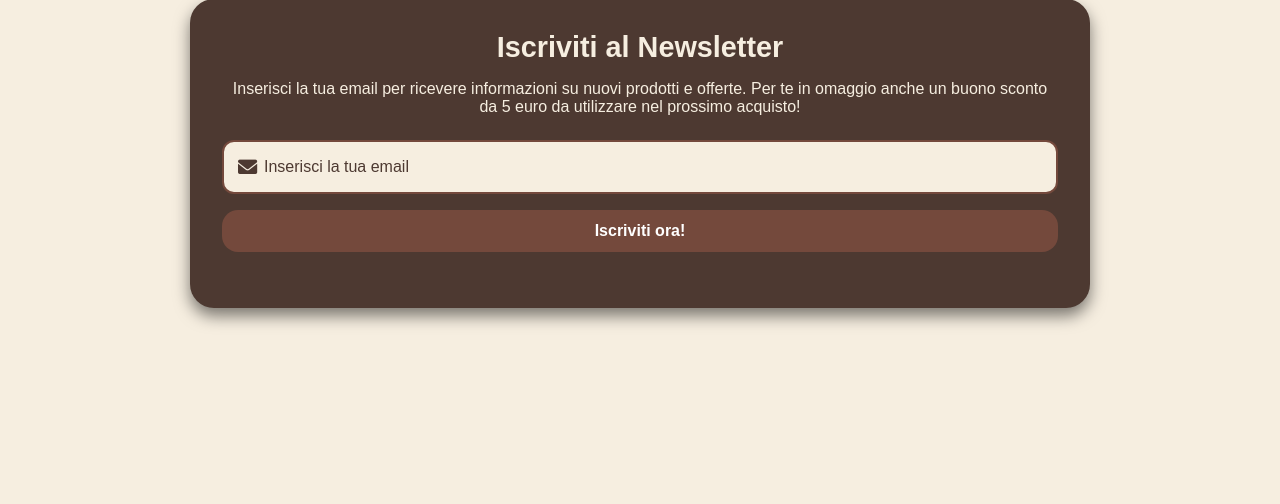
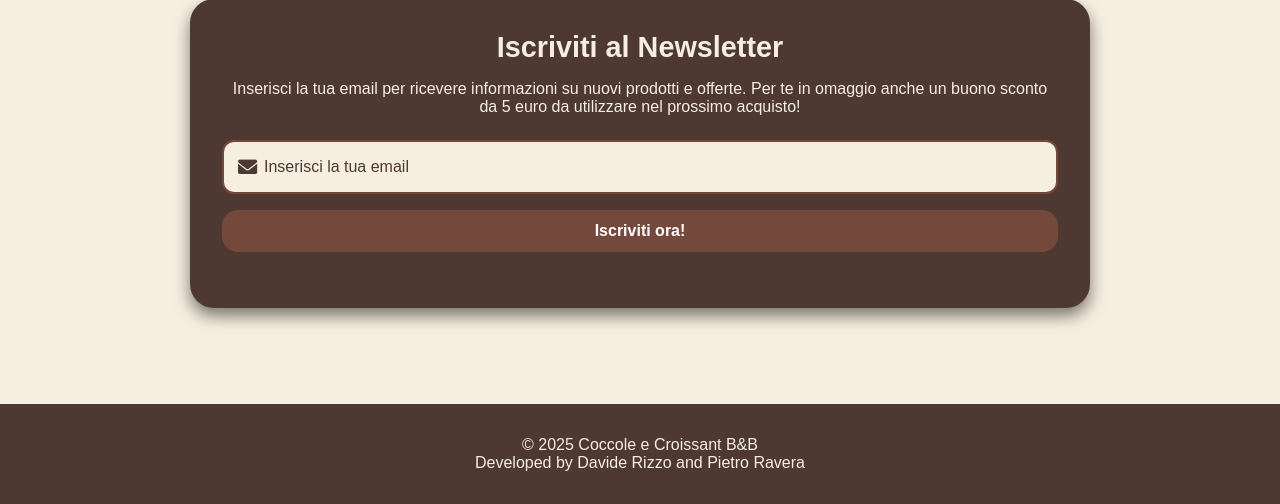
Before and after one commit to Dadox09/SAW-PROJECT, a PHP site: page /websites/ in a window 1280 px wide. Shown: the part 3090-3594 px from the top of the page. Before the commit the page ends 3416 px from the top, so only its background shows below. Run offline with PHP 8.4, Linux system fonts and the light colour scheme; data that the repository does not hold is empty; some libraries are stand-ins or nearby versions.

Commit message:
aggiunta footer

```diff
--- /dev/null
+++ b/assets/css/components/footer.css
@@ -0,0 +1,15 @@
+footer{
+    background: var(--color-dark);
+    color: var(--color-cream);
+    padding: 2rem;
+}
+footer p{
+    text-align: center;
+    font-size: 1rem;
+    margin-bottom: 0;
+}
+footer-content{
+    display: flex;
+    justify-content: space-between;
+    align-items: center;
+}
--- a/config/config.php
+++ b/config/config.php
@@ -1,5 +1,4 @@
 <?php
-// Definizione del BASE_URL
 if ($_SERVER['HTTP_HOST'] === 'localhost') {
     $base_url = 'http://localhost/websites/SAW-PROJECT';
 } else {
--- a/templates/footer.php
+++ b/templates/footer.php
@@ -1,3 +1,9 @@
 
+<footer>
+    <div class="footer-content">
+        <p>&copy; 2025 Coccole e Croissant B&B </p>
+        <p>Developed by Davide Rizzo and Pietro Ravera</p>
+    </div>
+</footer>
 <script src="<?php echo BASE_URL; ?>/assets/js/navbar/navbar.js"></script>
 <script src="<?php echo BASE_URL; ?>/assets/js/check-bookings/bookings.js"></script>
--- a/templates/header.php
+++ b/templates/header.php
@@ -2,7 +2,7 @@
 session_start();
 require_once __DIR__ . '/../config/config.php';
 ?>
-
+<link rel="stylesheet" href="<?php echo BASE_URL; ?>/assets/css/components/footer.css">
 <link rel="stylesheet" href="<?php echo BASE_URL; ?>/assets/css/components/hero.css">
 <link rel="stylesheet" href="<?php echo BASE_URL; ?>/assets/css/errors/errors.css">
 <link rel="stylesheet" href="<?php echo BASE_URL; ?>/assets/css/components/main.css">
```
Also changed, not shown: test/test_all.php (+1 -1 lines).
